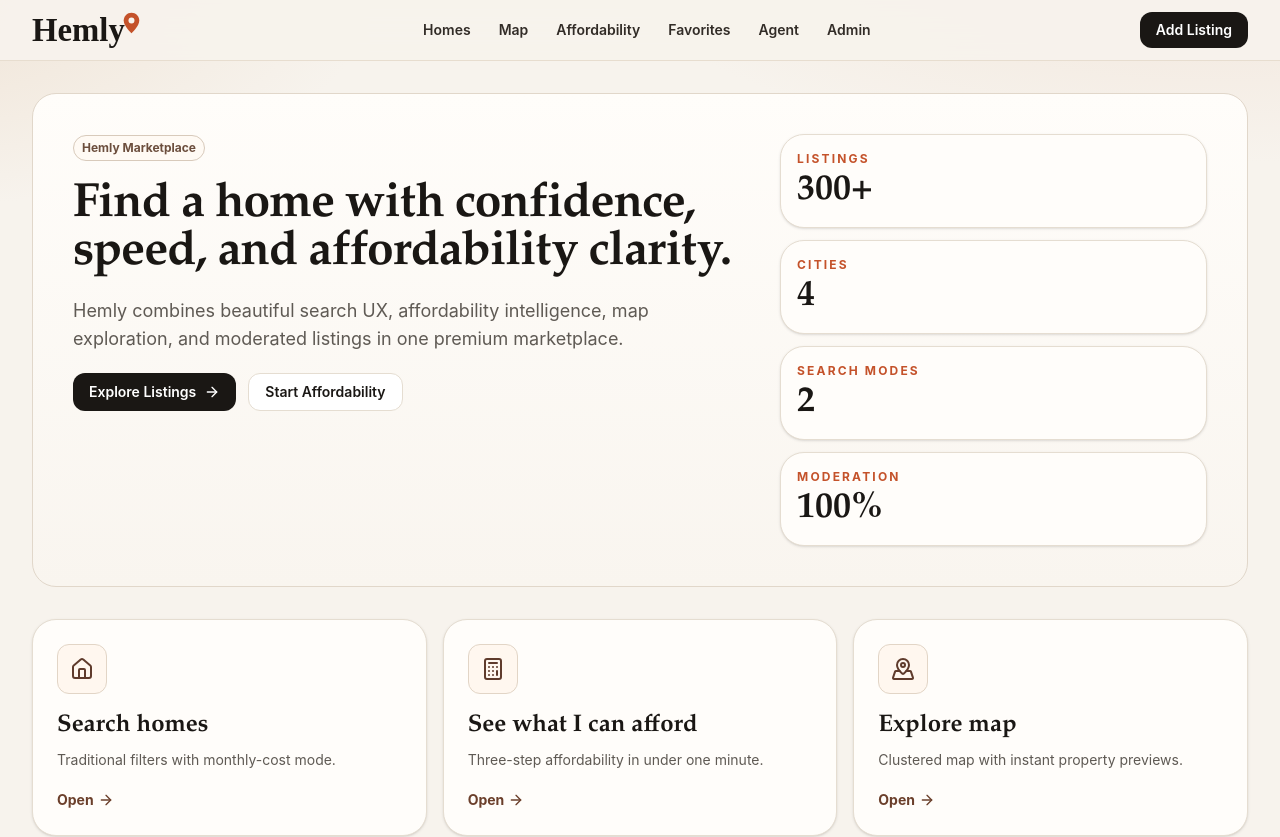
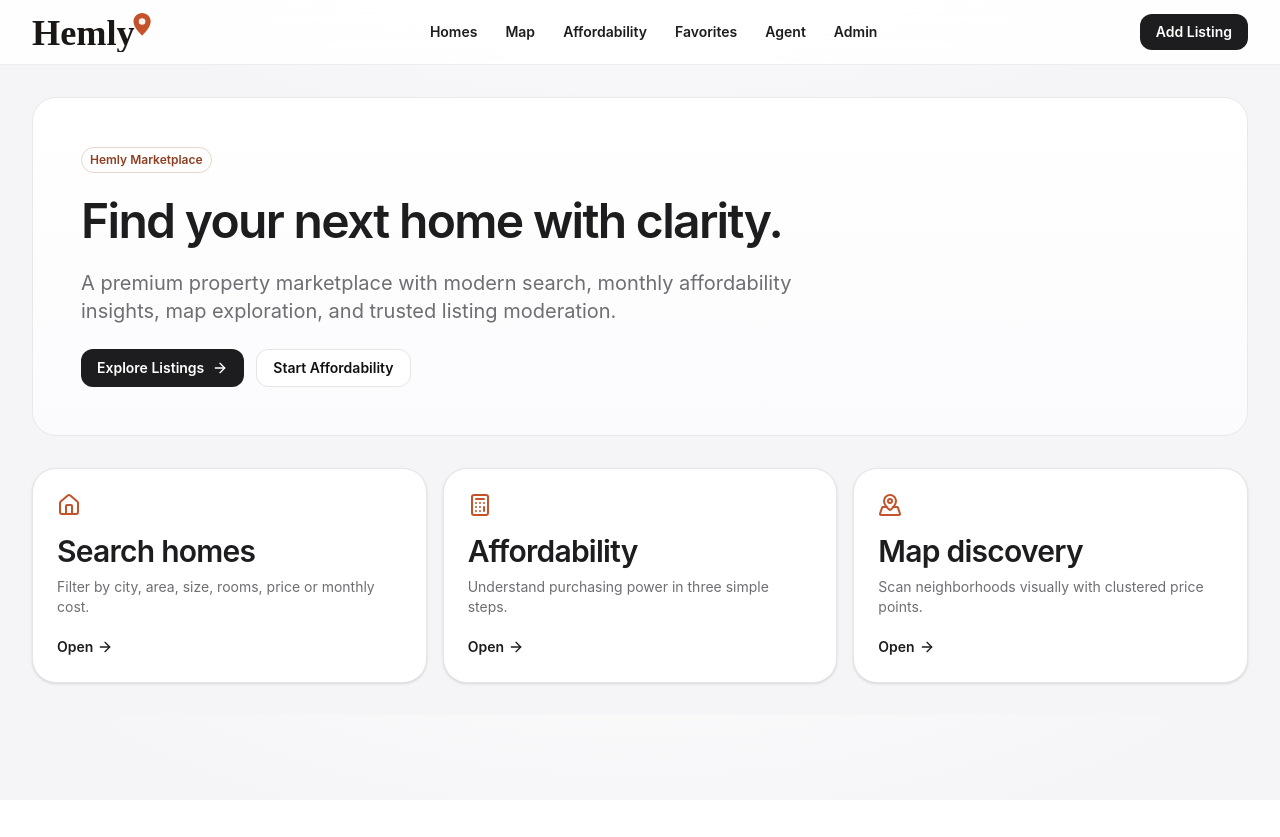
Before and after one commit to sverkercaron-sys/hemly-mvp, a Next.js app: page / in a window 1280 px wide. Shown: the top 837 px of the page. After the commit the page ends 800 px from the top, so only its background shows below. Built offline with nearby package versions, Linux system fonts and the light colour scheme.

Commit message:
Refine brand redesign: crisp high-contrast premium UI

```diff
--- a/app/bostader/page.tsx
+++ b/app/bostader/page.tsx
@@ -49,7 +49,6 @@ export default async function ListingsPage({ searchParams }: PageProps) {
       <div className="soft-panel p-6 sm:p-8">
         <p className="kicker">Marketplace Search</p>
         <h1 className="section-title mt-1">Homes for sale</h1>
-        <p className="mt-2 max-w-3xl text-[var(--muted)]">Refined search by city, area, rooms, size, price and monthly affordability.</p>
       </div>
 
       <SearchFilters />
--- a/app/page.tsx
+++ b/app/page.tsx
@@ -1,4 +1,3 @@
-import Image from "next/image";
 import Link from "next/link";
 import { ArrowRight, Calculator, Home, MapPinned } from "lucide-react";
 
@@ -6,40 +5,32 @@ const actions = [
   {
     href: "/bostader",
     title: "Search homes",
-    description: "Traditional filters with monthly-cost mode.",
+    description: "Filter by city, area, size, rooms, price or monthly cost.",
     icon: Home
   },
   {
     href: "/affordability",
-    title: "See what I can afford",
-    description: "Three-step affordability in under one minute.",
+    title: "Affordability",
+    description: "Understand purchasing power in three simple steps.",
     icon: Calculator
   },
   {
     href: "/map",
-    title: "Explore map",
-    description: "Clustered map with instant property previews.",
+    title: "Map discovery",
+    description: "Scan neighborhoods visually with clustered price points.",
     icon: MapPinned
   }
-];
-
-const stats = [
-  { label: "Listings", value: "300+" },
-  { label: "Cities", value: "4" },
-  { label: "Search modes", value: "2" },
-  { label: "Moderation", value: "100%" }
 ];
 
 export default function HomePage() {
   return (
     <section className="space-y-8">
-      <div className="soft-panel overflow-hidden p-6 sm:p-10">
-        <div className="grid gap-6 md:grid-cols-[1.6fr_1fr]">
-          <div className="space-y-5">
+      <div className="soft-panel overflow-hidden p-7 sm:p-12">
+        <div className="max-w-4xl space-y-6">
           <span className="eyebrow-chip">Hemly Marketplace</span>
-            <h1 className="section-title">Find a home with confidence, speed, and affordability clarity.</h1>
-            <p className="max-w-2xl text-base text-[var(--muted)] sm:text-lg">
-              Hemly combines beautiful search UX, affordability intelligence, map exploration, and moderated listings in one premium marketplace.
+          <h1 className="section-title text-4xl sm:text-6xl">Find your next home with clarity.</h1>
+          <p className="max-w-3xl text-base text-[var(--muted)] sm:text-xl">
+            A premium property marketplace with modern search, monthly affordability insights, map exploration, and trusted listing moderation.
           </p>
           <div className="flex flex-wrap gap-3">
             <Link href="/bostader" className="button-primary px-6 py-3">
@@ -50,49 +41,20 @@ export default function HomePage() {
             </Link>
           </div>
         </div>
-
-          <div className="grid gap-3 sm:grid-cols-2 md:grid-cols-1">
-            {stats.map((stat) => (
-              <div key={stat.label} className="card p-4">
-                <p className="kicker">{stat.label}</p>
-                <p className="mt-1 text-4xl font-bold" style={{ fontFamily: "var(--font-display)" }}>
-                  {stat.value}
-                </p>
-              </div>
-            ))}
-          </div>
-        </div>
       </div>
 
       <div className="grid gap-4 md:grid-cols-3">
         {actions.map(({ href, title, description, icon: Icon }) => (
           <Link key={href} href={href} className="card block p-6 transition hover:-translate-y-0.5 hover:shadow-md">
-            <div className="inline-flex rounded-xl border border-[#e2d5c6] bg-[#fff7ef] p-3">
-              <Icon className="h-6 w-6 text-[#5f3b2c]" />
-            </div>
-            <h2 className="mt-4 text-2xl font-bold" style={{ fontFamily: "var(--font-display)" }}>
-              {title}
-            </h2>
+            <Icon className="h-6 w-6 text-[var(--terra)]" />
+            <h2 className="mt-4 text-3xl font-semibold tracking-tight text-[#1d1d1f]">{title}</h2>
             <p className="mt-2 text-sm text-[var(--muted)]">{description}</p>
-            <span className="mt-5 inline-flex items-center text-sm font-bold text-[#6b3f2b]">
+            <span className="mt-5 inline-flex items-center text-sm font-semibold text-[#1d1d1f]">
               Open <ArrowRight className="ml-1 h-4 w-4" />
             </span>
           </Link>
         ))}
       </div>
-
-      <div className="card grid gap-5 p-6 sm:grid-cols-[1fr_1.2fr] sm:p-8">
-        <div className="space-y-3">
-          <p className="kicker">Brand</p>
-          <h3 className="text-3xl font-bold" style={{ fontFamily: "var(--font-display)" }}>
-            Designed for premium real estate experiences.
-          </h3>
-          <p className="text-sm text-[var(--muted)]">Clean hierarchy, calm contrast, and clear actions built for trust from first view.</p>
-        </div>
-        <div className="flex items-center justify-start sm:justify-end">
-          <Image src="/brand/hemly-icon-sand.svg" alt="Hemly mark" width={180} height={180} className="h-28 w-28 sm:h-36 sm:w-36" />
-        </div>
-      </div>
     </section>
   );
 }
--- a/components/property-card.tsx
+++ b/components/property-card.tsx
@@ -11,27 +11,22 @@ export function PropertyCard({ property }: { property: Property }) {
     <article className="card overflow-hidden transition hover:-translate-y-0.5 hover:shadow-md">
       <div className="relative h-56 w-full">
         <Image src={cover} alt={property.title} fill className="object-cover" loading="lazy" />
-        <div className="absolute inset-x-0 bottom-0 bg-gradient-to-t from-black/55 to-transparent p-3">
-          <p className="inline-flex rounded-full bg-white/95 px-2 py-1 text-xs font-semibold text-[#382e27]">
-            {property.city} - {property.area}
-          </p>
-        </div>
       </div>
 
       <div className="space-y-3 p-5">
-        <h3 className="line-clamp-1 text-[1.95rem] font-bold leading-tight" style={{ fontFamily: "var(--font-display)" }}>
-          {property.title}
-        </h3>
+        <p className="text-xs font-semibold uppercase tracking-wide text-[var(--muted)]">
+          {property.city} - {property.area}
+        </p>
+
+        <h3 className="line-clamp-1 text-[1.85rem] font-semibold leading-tight tracking-tight text-[#1d1d1f]">{property.title}</h3>
 
         <p className="text-sm text-[var(--muted)]">
           {property.rooms} rooms - {property.size} sqm
         </p>
 
         <div className="space-y-1">
-          <p className="text-[2.6rem] font-bold leading-none" style={{ fontFamily: "var(--font-display)" }}>
-            {formatSEK(property.price)}
-          </p>
-          <p className="text-base font-semibold text-[var(--muted)]">{formatMonthly(property.monthly_cost_estimate)}</p>
+          <p className="text-[2.35rem] font-semibold leading-none tracking-tight text-[#1d1d1f]">{formatSEK(property.price)}</p>
+          <p className="text-base font-medium text-[var(--muted)]">{formatMonthly(property.monthly_cost_estimate)}</p>
         </div>
 
         <Link href={`/bostad/${property.slug}`} className="button-secondary w-full">
--- a/components/site-header.tsx
+++ b/components/site-header.tsx
@@ -12,22 +12,15 @@ const links = [
 
 export function SiteHeader() {
   return (
-    <header className="sticky top-0 z-30 border-b border-[#e6dccd]/90 bg-[#f7f3ed]/95 backdrop-blur-xl">
+    <header className="sticky top-0 z-30 border-b border-[#ececf1] bg-white/88 backdrop-blur-2xl">
       <div className="mx-auto flex w-full max-w-7xl items-center justify-between gap-3 px-4 py-3 sm:px-6 lg:px-8">
         <Link href="/" className="inline-flex items-center">
-          <Image
-            src="/brand/hemly-wordmark-transparent-dark.svg"
-            alt="Hemly"
-            width={150}
-            height={44}
-            className="h-9 w-auto"
-            priority
-          />
+          <Image src="/brand/hemly-wordmark-transparent-dark.svg" alt="Hemly" width={168} height={44} className="h-10 w-auto" priority />
         </Link>
 
-        <nav className="hidden items-center gap-1 text-sm font-semibold text-[#322c27] md:flex">
+        <nav className="hidden items-center gap-1 text-sm font-semibold text-[#1d1d1f] md:flex">
           {links.map((link) => (
-            <Link key={link.href} href={link.href} className="rounded-lg px-3 py-1.5 transition hover:bg-[#efe6da]">
+            <Link key={link.href} href={link.href} className="rounded-lg px-3 py-1.5 transition hover:bg-[#f3f3f6]">
               {link.label}
             </Link>
           ))}
--- a/styles/globals.css
+++ b/styles/globals.css
@@ -1,15 +1,16 @@
 @import "tailwindcss";
 
 :root {
-  --ink: #1a1714;
-  --sand: #f7f3ed;
+  --ink: #111111;
+  --soft-ink: #1d1d1f;
+  --muted: #6e6e73;
+  --bg: #f5f5f7;
+  --card: #ffffff;
+  --line: #e5e5ea;
   --terra: #c4522a;
-  --line: #e5ddd1;
-  --card: #fffdfa;
-  --muted: #5f5a54;
-  --focus: rgba(196, 82, 42, 0.22);
+  --focus: rgba(196, 82, 42, 0.24);
   --font-body: "Inter", "Avenir Next", "Segoe UI", "Helvetica Neue", sans-serif;
-  --font-display: "Iowan Old Style", "Palatino Linotype", "Book Antiqua", Georgia, serif;
+  --font-display: "SF Pro Display", "Inter", "Avenir Next", "Segoe UI", sans-serif;
 }
 
 * {
@@ -20,10 +21,7 @@ body {
   margin: 0;
   color: var(--ink);
   font-family: var(--font-body);
-  background:
-    radial-gradient(1200px 500px at 95% -10%, #f0e2d6 0%, transparent 55%),
-    radial-gradient(1000px 420px at -10% 0%, #efe3d5 0%, transparent 50%),
-    var(--sand);
+  background: radial-gradient(1200px 600px at 50% -30%, #ffffff 0%, var(--bg) 60%);
 }
 
 a {
@@ -42,18 +40,19 @@ a {
 
 .soft-panel {
   @apply rounded-3xl border;
-  border-color: #e1d7ca;
-  background: linear-gradient(180deg, #fffdfa 0%, #f9f5ef 100%);
+  border-color: #e8e8ed;
+  background: linear-gradient(180deg, #ffffff 0%, #fbfbfd 100%);
 }
 
 .section-title {
-  @apply text-3xl font-bold tracking-tight sm:text-5xl;
+  @apply text-3xl font-semibold tracking-tight sm:text-5xl;
   font-family: var(--font-display);
-  letter-spacing: -0.02em;
+  letter-spacing: -0.035em;
+  color: var(--soft-ink);
 }
 
 .kicker {
-  @apply text-xs font-bold uppercase tracking-[0.18em];
+  @apply text-xs font-semibold uppercase tracking-[0.16em];
   color: var(--terra);
 }
 
@@ -63,17 +62,17 @@ a {
 }
 
 .input-shell:focus {
-  border-color: #cc7a5d;
+  border-color: #cd7e63;
   box-shadow: 0 0 0 3px var(--focus);
 }
 
 .button-primary {
   @apply inline-flex items-center justify-center rounded-xl px-4 py-2 text-sm font-semibold text-white transition;
-  background: var(--ink);
+  background: #1d1d1f;
 }
 
 .button-primary:hover {
-  background: #090807;
+  background: #000;
 }
 
 .button-secondary {
@@ -83,14 +82,14 @@ a {
 }
 
 .button-secondary:hover {
-  background: #f8f4ee;
+  background: #f8f8fa;
 }
 
 .eyebrow-chip {
-  @apply inline-flex items-center rounded-full border px-2 py-1 text-xs font-bold;
-  border-color: #d8cabb;
-  background: #fffaf4;
-  color: #6c4e3d;
+  @apply inline-flex items-center rounded-full border px-2 py-1 text-xs font-semibold;
+  border-color: #e8d5cc;
+  background: #fff;
+  color: #8c3f23;
 }
 
 @media (max-width: 768px) {
```
Also changed, not shown: app/bostad/[slug]/page.tsx (+7 -9 lines). Lines whose indentation alone changed are shown as unchanged.
